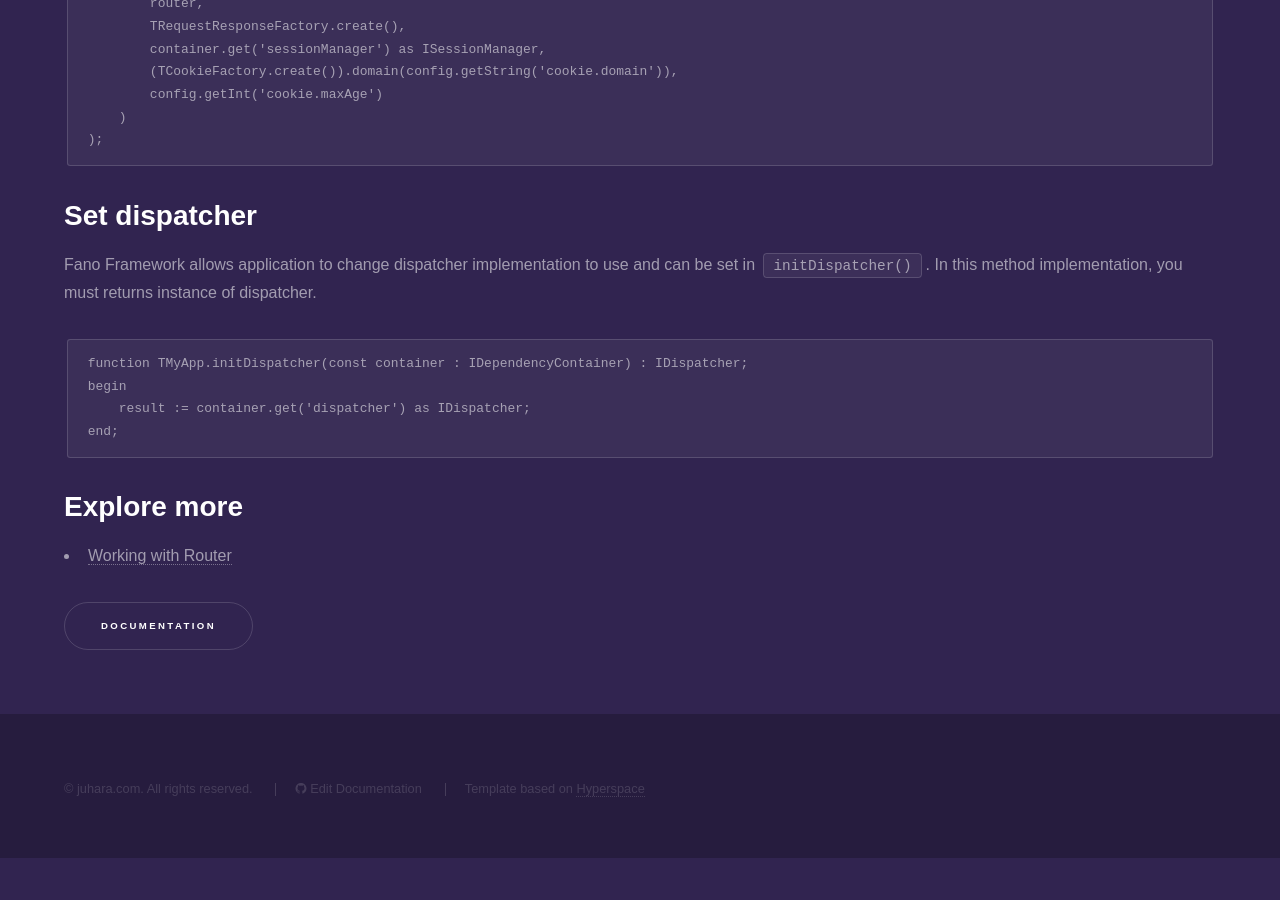
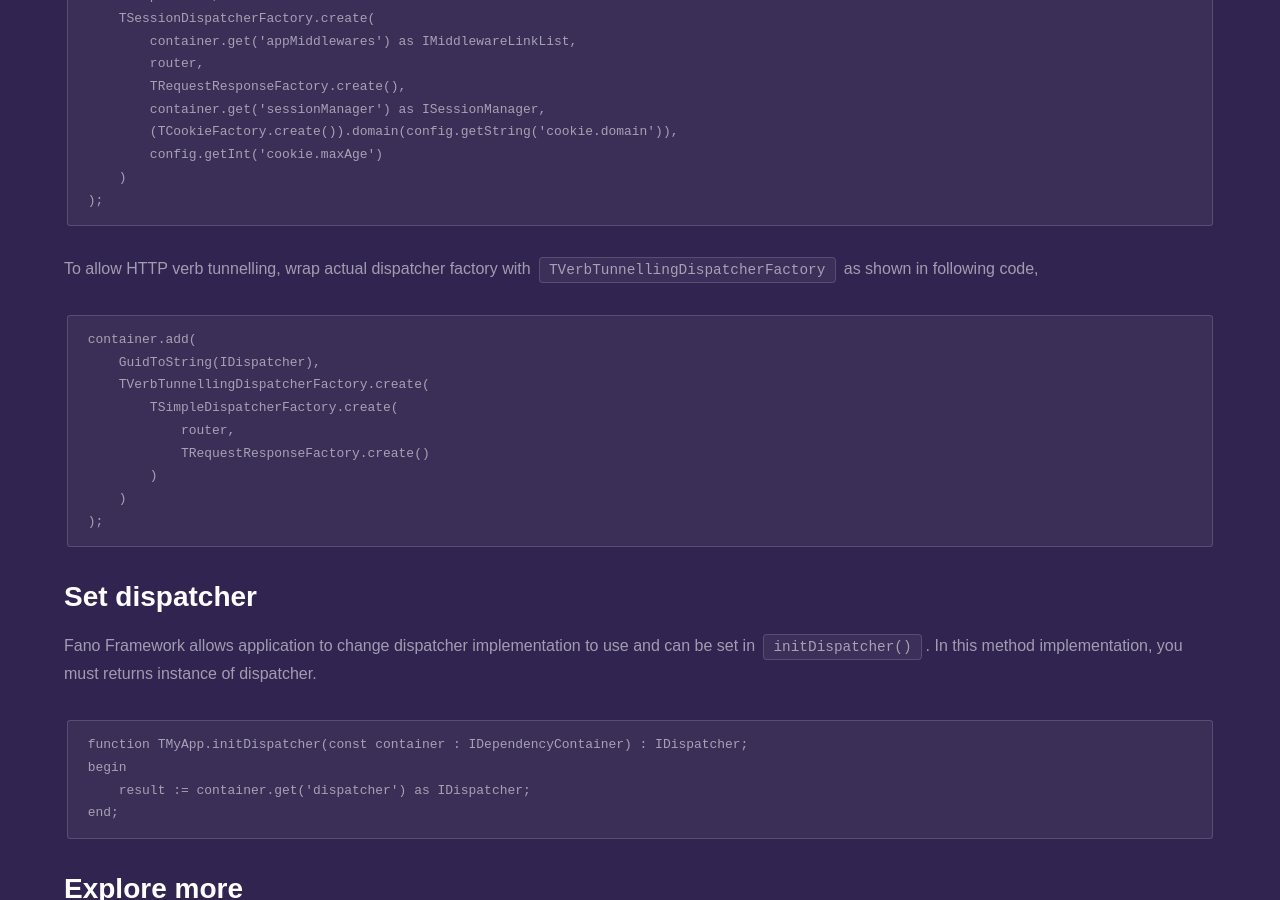
Before and after one commit to fanoframework/fanoframework.github.io, a Jekyll site: the page built from dispatcher/index.md, in a window 1280 px wide and 900 px high, scrolled down 2270 px. Built offline with Jekyll 4.4.1, drawn with Linux system fonts in a browser that asks for light colours; our own code applies the rules of GitHub Pages for plain Markdown files; before the commit the page ends 3128 px from its top, so only the background shows below that; some of the changed text lies outside the part shown.

Commit message:
add content about http verb tunneling

````diff
--- a/dispatcher/index.md
+++ b/dispatcher/index.md
@@ -40,6 +40,8 @@ Fano Framework comes with two dispatcher implementation, `TSimpleDispatcher` and
 
 `TSimpleDispatcher` is light-weight dispatcher that does not offer middleware layer
 while the latter supports middleware.
+
+`TVerbTunnellingDispatcher` is decorator dispatcher that allows web application to serve request through [HTTP verb tunnelling](/security/http-verb-tunnelling).
 
 ## Creating dispatcher
 
@@ -90,6 +92,19 @@ container.add(
 );
 ```
 
+To allow HTTP verb tunnelling, wrap actual dispatcher factory with `TVerbTunnellingDispatcherFactory` as shown in following code,
+
+```
+container.add(
+    GuidToString(IDispatcher),
+    TVerbTunnellingDispatcherFactory.create(
+        TSimpleDispatcherFactory.create(
+            router,
+            TRequestResponseFactory.create()
+        )
+    )
+);
+```
 ## Set dispatcher
 
 Fano Framework allows application to change dispatcher implementation to use and
````
Also changed, not shown: security/http-verb-tunnelling/index.md (added, +38 -0 lines), security/index.md (+5 -0 lines).
